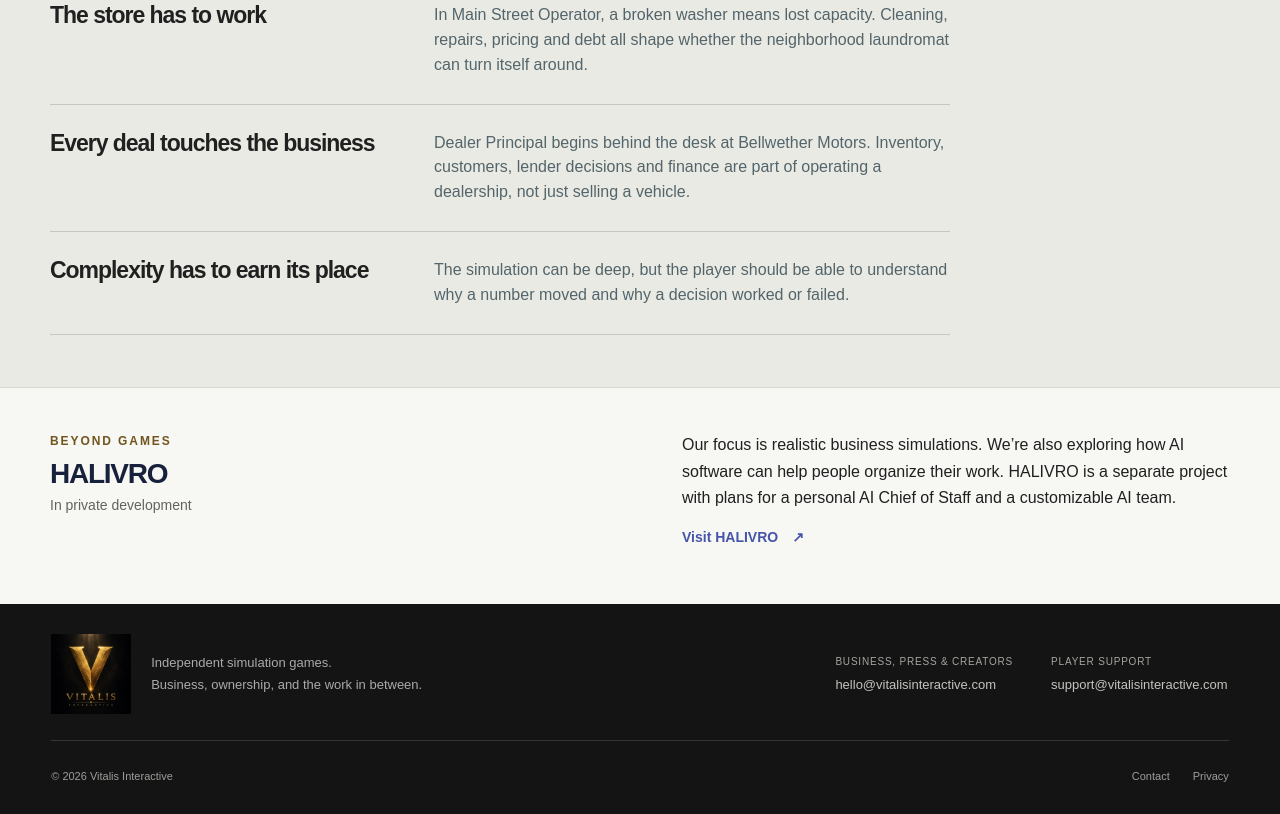
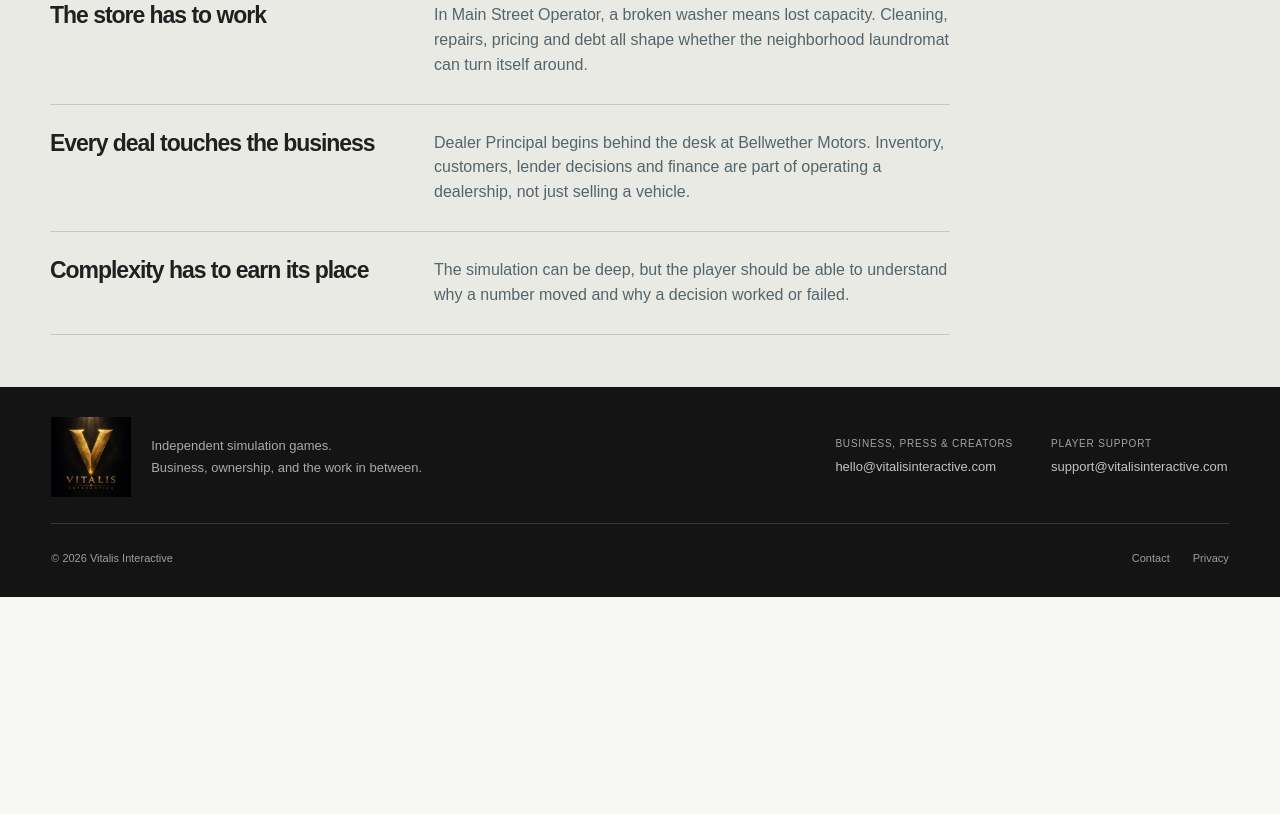
Before and after one commit to vitalisinteractive/vitalisinteractive.com, a plain HTML site: page studio.html in a window 1280 px wide. Shown: the part 1576-2390 px from the top of the page. After the commit the page ends 2173 px from the top, so only its background shows below. Drawn offline with Linux system fonts and the light colour scheme.

Commit message:
Remove inactive project promotion from studio page

```diff
--- a/studio.html
+++ b/studio.html
@@ -43,19 +43,6 @@
       </div>
     </section>
 
-    <section class="section vi-halivro vi-halivro-studio" aria-labelledby="halivro-title">
-      <div class="container split intro-split">
-        <div>
-          <span class="eyebrow dark">Beyond games</span>
-          <h2 id="halivro-title">HALIVRO</h2>
-          <p class="vi-halivro-status">In private development</p>
-        </div>
-        <div class="vi-halivro-copy">
-          <p>Our focus is realistic business simulations. We’re also exploring how AI software can help people organize their work. HALIVRO is a separate project with plans for a personal AI Chief of Staff and a customizable AI team.</p>
-          <a class="vi-inline-link vi-halivro-link" href="https://halivro.com/" target="_blank" rel="noopener noreferrer" aria-label="Visit HALIVRO (opens in a new tab)"><span>Visit HALIVRO</span> <span aria-hidden="true">↗</span></a>
-        </div>
-      </div>
-    </section>
   </main><footer class="vi-footer"><div class="vi-wrap vi-footer-top">
 <div class="vi-signature"><img src="assets/vitalis-master-exact-2026.webp" width="100" height="100" alt="Vitalis Interactive"><p>Independent simulation games.<br>Business, ownership, and the work in between.</p></div>
 <div class="vi-footer-contacts"><div><span>Business, press &amp; creators</span><a href="mailto:hello@vitalisinteractive.com">hello@vitalisinteractive.com</a></div><div><span>Player support</span><a href="mailto:support@vitalisinteractive.com">support@vitalisinteractive.com</a></div></div>
```
